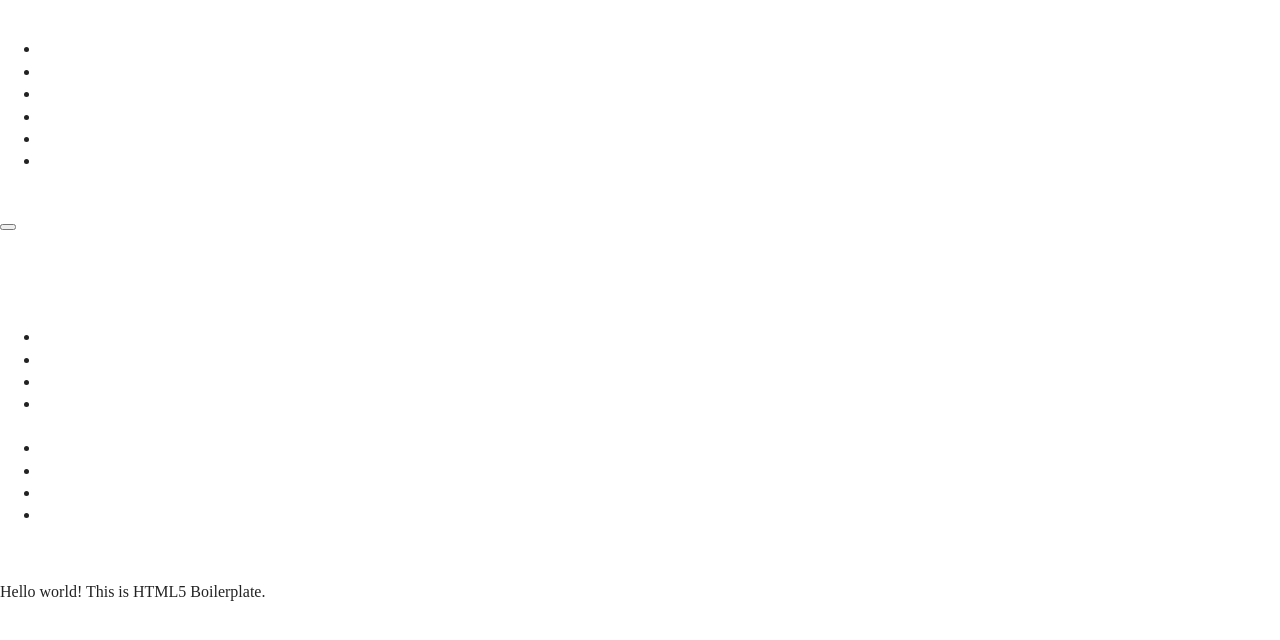
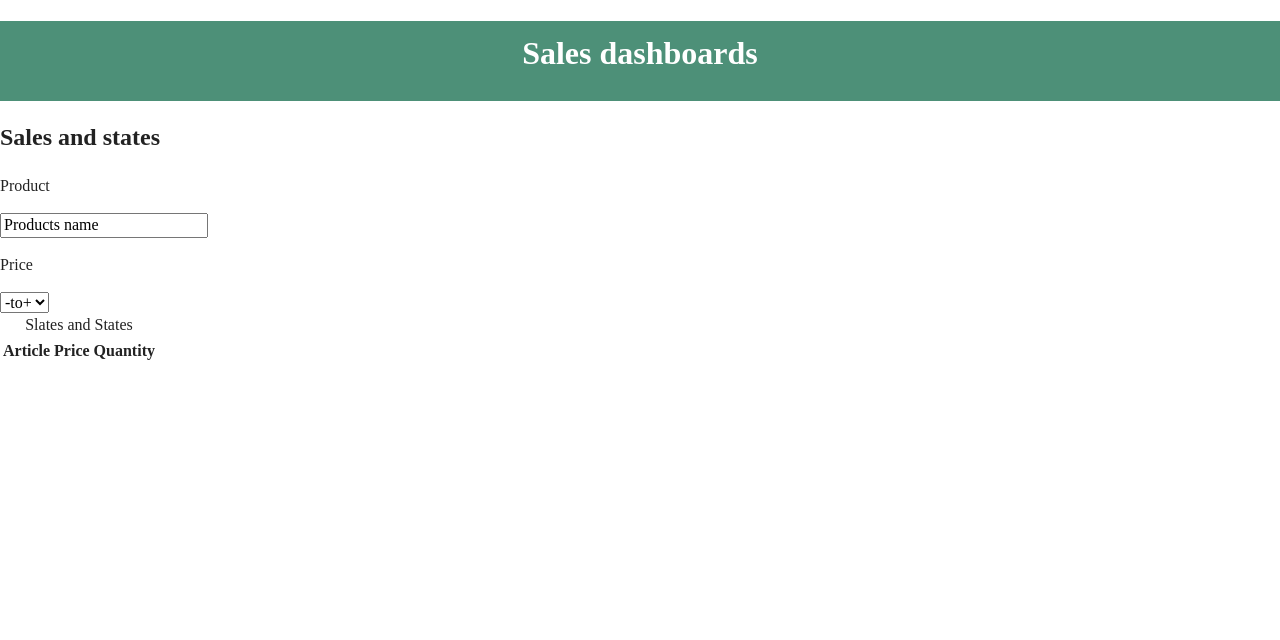
Before and after one commit to kamelh1972/dashboard_exercice, a plain HTML site: page dashboard/index.html in a window 1280 px wide. Drawn offline with nearby package versions, Linux system fonts and the light colour scheme.

Commit message:
add debut code

```diff
--- a/dashboard/css/main.css
+++ b/dashboard/css/main.css
@@ -97,6 +97,28 @@ textarea {
 /* ==========================================================================
    Author's custom styles
    ========================================================================== */
+h1{
+  padding-top: 10px;
+  color: white;
+}
+header{
+  width: 100%;
+  height: 80px;
+  background-color: #4D9078;
+  text-align: center;
+}
+
+
+}
+
+.flex-container {
+  display: flex;
+  ;
+
+
+  margin: 10px;
+
+}
 
 /* ==========================================================================
    Helper classes
--- a/dashboard/index.html
+++ b/dashboard/index.html
@@ -3,7 +3,7 @@
 
 <head>
   <meta charset="utf-8">
-  <title>test</title>
+  <title></title>
   <meta name="description" content="">
   <meta name="viewport" content="width=device-width, initial-scale=1">
 
@@ -18,67 +18,44 @@
 </head>
 
 <body>
+<header>
+  <h1>Sales dashboards</h1>
+</header>
+<main>
+  <section class="flex-container">
+    <h2>Sales and states</h2>
+  <div>
+    <p>Product</p>
+    <input type="text" name="" value="Products name">
+  </div>
+  <div>
+    <p>Price</p>
+    <select class="option" name="">
+      <option>-to+</option>
+    </select>
+  </div>
+
+
+    <table>
+      <caption>Slates and States</caption>
+      <thead>
+        <tr><th>Article</><th>Price</th><th>Quantity</th></tr>
+      </thead>
+
+    </table>
+
+
+  </section>
+</main>
+</body>
+
   <!--[if IE]>
     <p class="browserupgrade">You are using an <strong>outdated</strong> browser. Please <a href="https://browsehappy.com/">upgrade your browser</a> to improve your experience and security.</p>
   <![endif]-->
 
   <!-- Add your site or application content here -->
-  <header>
-    <nav>
-      <img src="" alt="">
-      <ul>
-        <li></li>
-        <li></li>
-        <li></li>
-        <li></li>
-        <li></li>
-        <li></li>
-      </ul>
-    </nav>
-    <nav>
-      <div class="">
 
-      </div>
-      <section>
-        <aside class="">
-          <img src="" alt="">
-          <img src="" alt="">
-          <img src="" alt="">
-        </aside>
-        <button type="button" name="button"></button>
-      </section>
-    </nav>
-  </header>
-<figure>
-  <img src="" alt="">
-</figure>
-<main>
-  <section>
-    <img src="" alt="">
-    <ul>
-      <li></li>
-      <li></li>
-      <li></li>
-      <li></li>
-    </ul>
-  </section>
-  <section>
-    <h1></h1>
-  <section>
-    <p></p>
-    <ul>
-      <li></li>
-      <li></li>
-      <li></li>
-      <li></li>
-    </ul>
-    <figure>
-      <img src="" alt="">
-    </figure>
-  </section>
-  </section>
-</main>
-  <p>Hello world! This is HTML5 Boilerplate.</p>
+
   <script src="js/vendor/modernizr-3.8.0.min.js"></script>
   <script src="https://code.jquery.com/jquery-3.4.1.min.js" integrity="sha256-CSXorXvZcTkaix6Yvo6HppcZGetbYMGWSFlBw8HfCJo=" crossorigin="anonymous"></script>
   <script>window.jQuery || document.write('<script src="js/vendor/jquery-3.4.1.min.js"><\/script>')</script>
```
